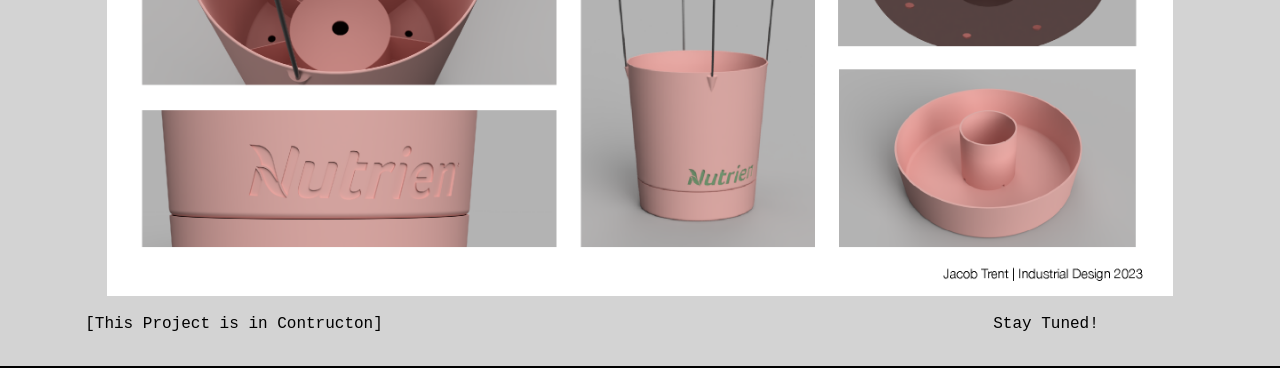
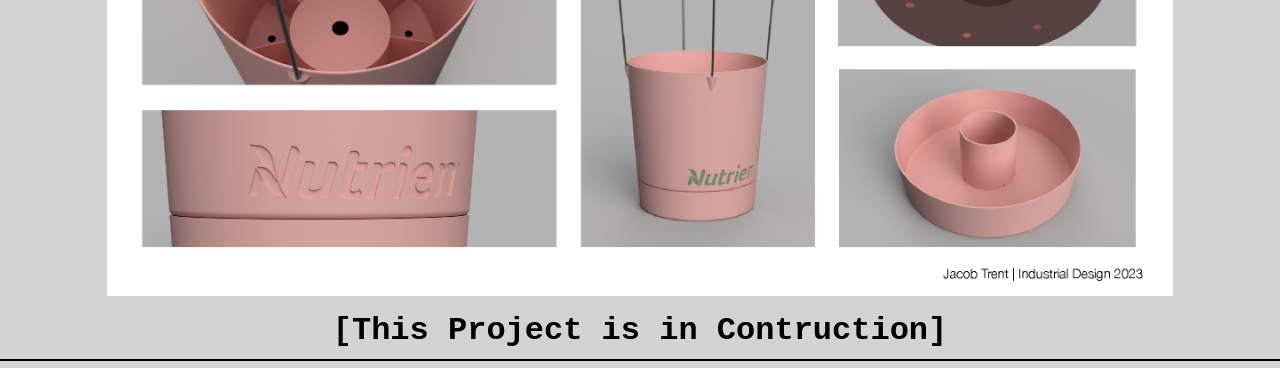
Before and after one commit to AmidstChaos/myportfolio, a plain HTML site: page product-design/nutrien.html in a window 1280 px wide. Shown: the part 2282-2650 px from the top of the page. Drawn offline with Linux system fonts and the light colour scheme.

Commit message:
Update nutrien.html

```diff
--- a/product-design/nutrien.html
+++ b/product-design/nutrien.html
@@ -38,12 +38,9 @@
         </figure>
     </div>
             <figure class="about-p2">
-            <p>
-                [This Project is in Contructon]
-            </p>
-                <p>
-                Stay Tuned!
-            </p>
+            <h1>
+                [This Project is in Contruction]
+            </h1>
         </figure>
 </main>
 <!-- separation between footer & Body -->
```
